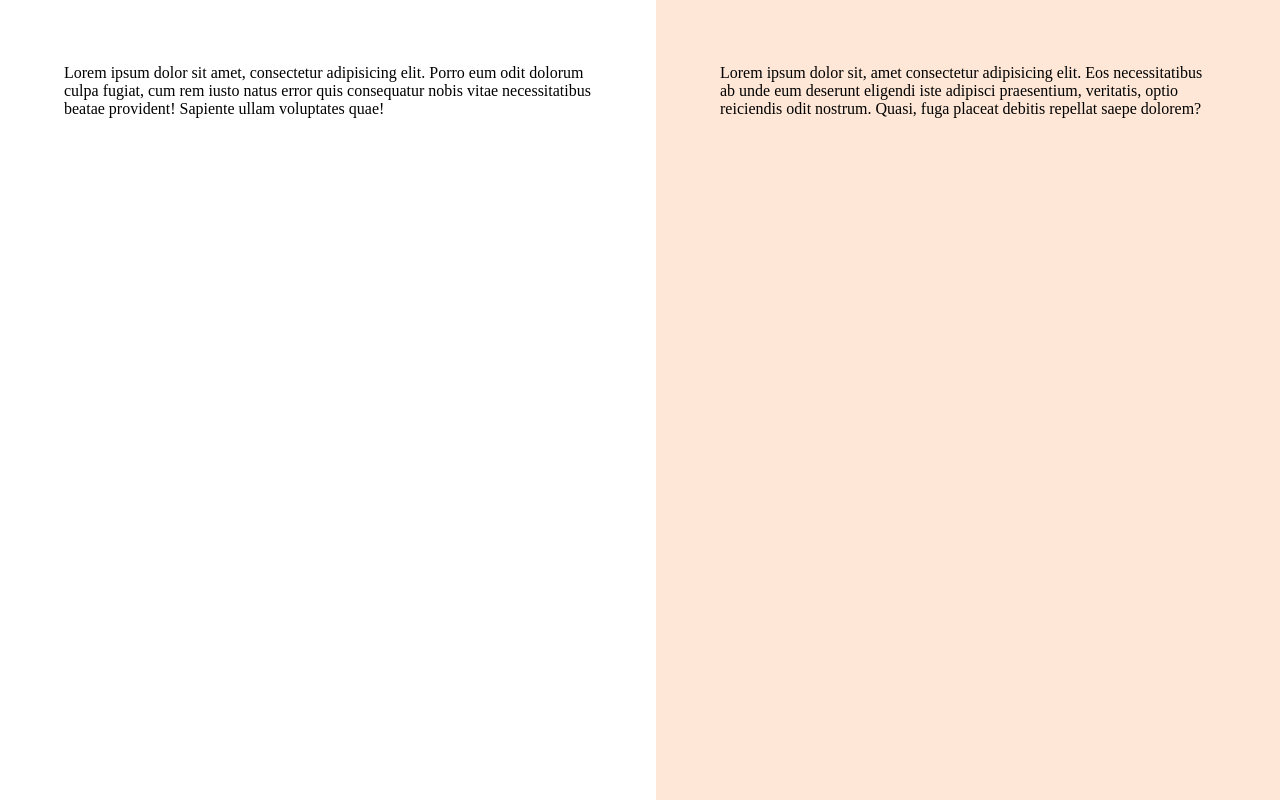
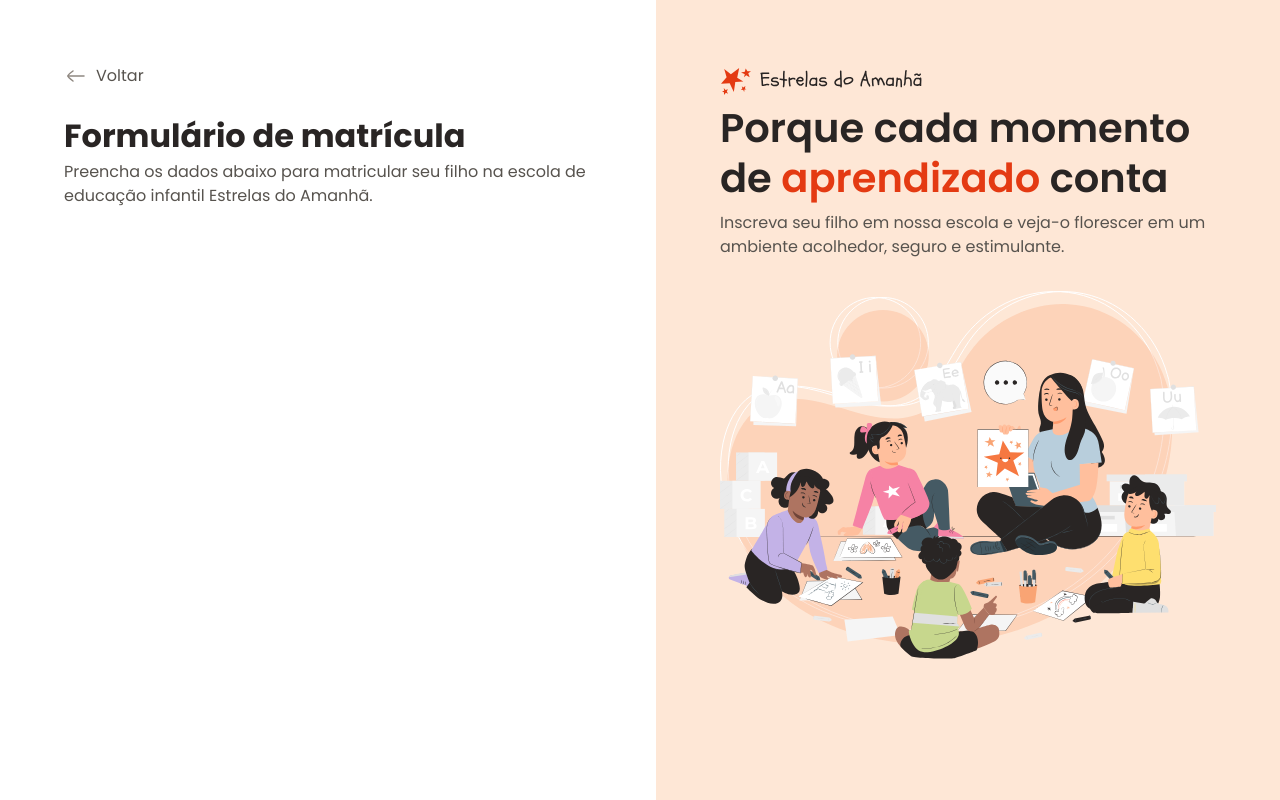
Before and after one commit to Victorcristo/Formulario-de-matricula, a plain HTML site: page index.html in a window 1280 px wide. Drawn offline with Linux system fonts and the light colour scheme.

Commit message:
Conteúdo aside e conteúdo inicial do main

```diff
--- a/index.html
+++ b/index.html
@@ -17,19 +17,38 @@
     <div id="app">
       <main>
         <div class="main-container">
-          Lorem ipsum dolor sit amet, consectetur adipisicing elit. Porro eum
-          odit dolorum culpa fugiat, cum rem iusto natus error quis consequatur
-          nobis vitae necessitatibus beatae provident! Sapiente ullam voluptates
-          quae!
+          <div class="back">
+            <img src="assets/icons/arrow-left-02.svg" alt="ícone de voltar" />
+            <span>Voltar</span>
+          </div>
+
+          <h1>Formulário de matrícula</h1>
+          <p>
+            Preencha os dados abaixo para matricular seu filho na escola de
+            educação infantil Estrelas do Amanhã.
+          </p>
         </div>
       </main>
 
       <aside>
         <div class="aside-container">
-          Lorem ipsum dolor sit, amet consectetur adipisicing elit. Eos
-          necessitatibus ab unde eum deserunt eligendi iste adipisci
-          praesentium, veritatis, optio reiciendis odit nostrum. Quasi, fuga
-          placeat debitis repellat saepe dolorem?
+          <header>
+            <img src="assets/logo.svg" alt="Logo estrelas do amanhã" />
+            <h2>
+              Porque cada momento de
+              <span> aprendizado </span>
+              conta
+            </h2>
+            <p>
+              Inscreva seu filho em nossa escola e veja-o florescer em um
+              ambiente acolhedor, seguro e estimulante.
+            </p>
+          </header>
+
+          <img
+            src="assets/Illustration.svg"
+            alt="Ilustração de uma professora com crianças prestando atenção"
+          />
         </div>
       </aside>
     </div>
--- a/styles/global.css
+++ b/styles/global.css
@@ -5,7 +5,7 @@
 }
 
 :root {
-  --font-family: 'Poppins, sans-serif';
+  --font-family: "Poppins", sans-serif;
   --text: 400 1rem/1.5 var(--font-family);
   --text-sm: 400 0.875rem/1.4 var(--font-family);
 
@@ -24,4 +24,16 @@
 
 body {
   overflow: hidden;
+
+  font: var(--text);
+  color: var(--text-secondary);
 }
+
+h1, h2 {
+  color: var(--text-primary);
+}
+
+img {
+  max-width: 100%;
+  height: auto;
+}
--- a/styles/layout.css
+++ b/styles/layout.css
@@ -14,6 +14,18 @@ main {
     max-width: 33rem;
     margin-left: auto;
   }
+
+  & .back {
+    display: flex;
+    align-items: center;
+    gap: .5rem;
+    margin-bottom: 1.5rem;
+  }
+
+  & .h1 {
+    font: 600 1.5rem/1.25 var(--font-family);
+    margin-bottom: .5rem;
+  }
 }
 
 aside {
@@ -22,5 +34,17 @@ aside {
 
   & .aside-container {
     max-width: 31rem;
+
+    & > img {
+      margin-top: 2rem;
+    }
+  }
+
+  & h2 {
+    font: 600 2.5rem/1.25 var(--font-family);
+    margin-bottom: .5rem;
+    & span {
+      color: var(--text-highlight);
+    }
   }
 }
```
